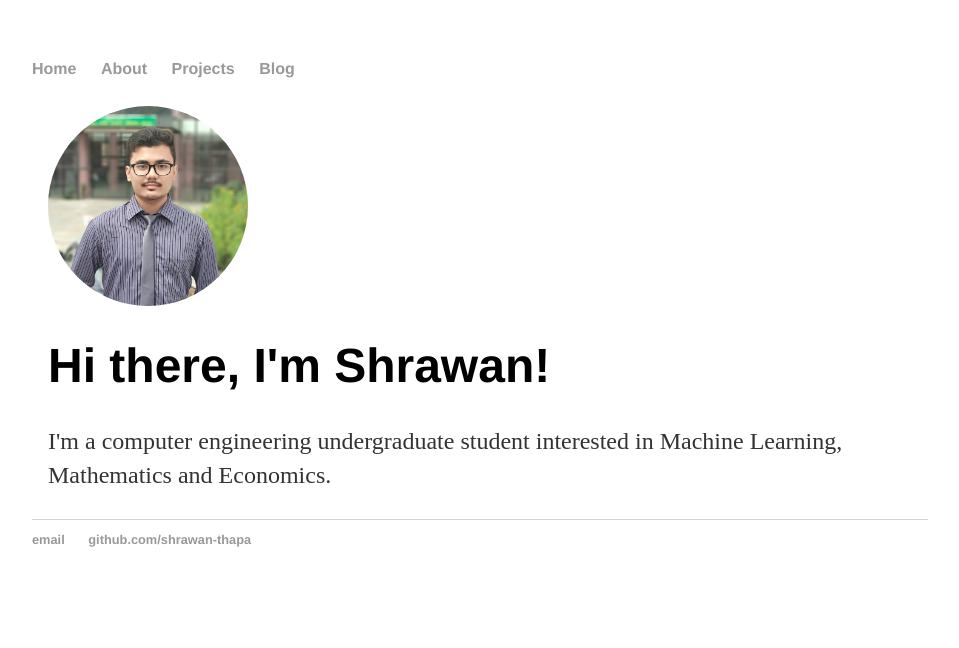
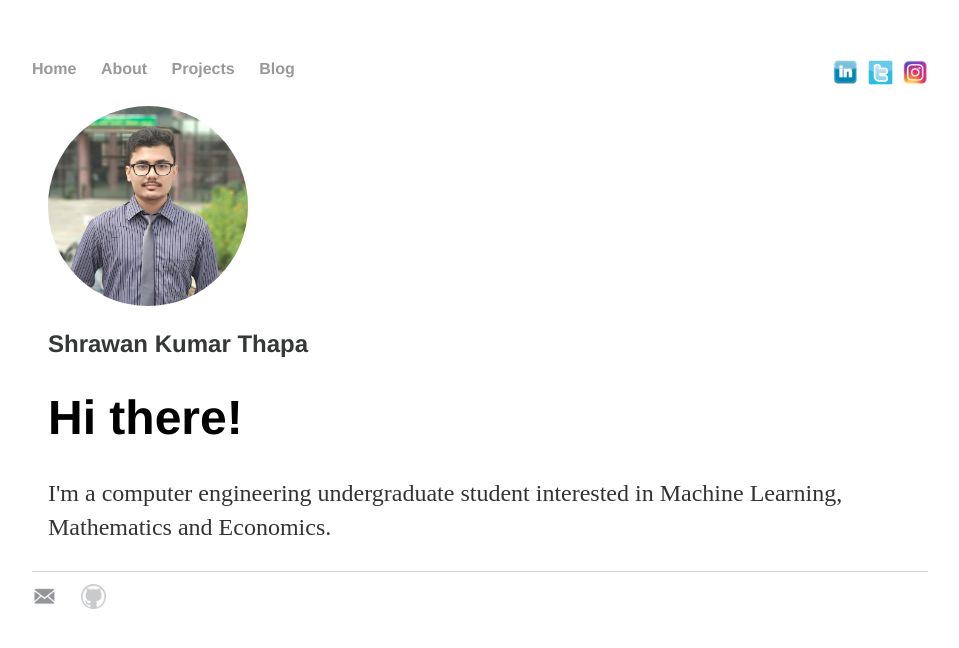
Before and after one commit to shrawan-thapa/shrawan-thapa.github.io, a Jekyll site: the page built from index.html, in a window 1280 px wide. Shown: the top 648 px of the page, without its empty margins (160-1119 px from the left). Built offline with Jekyll 4.4.1, drawn with Linux system fonts in a browser that asks for light colours.

Commit message:
contact logos added

```diff
--- a/_layouts/default.html
+++ b/_layouts/default.html
@@ -11,8 +11,21 @@
 	        		<li><a href="/">Home</a></li>
 		        	<li><a href="/about">About</a></li>
 	        		<li><a href="/projects">Projects</a></li>
-	        		<li><a href="/blog">Blog</a></li>
-	    		</ul>
+					<li><a href="/blog">Blog</a></li>
+
+					<a href="https://www.instagram.com/i_amshrawan/">
+                        <img alt="Instagram" src="images/instagram.png" width=25 height=25 align='right'/>
+					</a>
+
+					<a href="https://twitter.com/iam_shrawan">
+                        <img alt="Twitter" src="images/twitter.png" width=25 height=25 align='right'/>
+					</a>
+
+					<a href="https://www.linkedin.com/in/shrawan-thapa-79b713142/">
+                        <img alt="Linkedin" src="images/linkedin.png" width=25 height=25 align='right' />
+					</a>
+
+				</ul>
 			</nav>
 			<div class="container">
 
@@ -21,8 +34,16 @@
 			</div><!-- /.container -->
 			<footer>
 	    		<ul>
-	        		<li><a href="mailto:shrawan.thapa0174@gmail.com">email</a></li>
-	        		<li><a href="https://github.com/shrawan-thapa">github.com/shrawan-thapa</a></li>
+	        		<li>
+						<a href="mailto:shrawan.thapa0174@gmail.com">
+							<img alt='Gmail' src='images/gmail.png' width=25 height=25 align='left'>
+						</a>
+					</li>
+					<li>
+						<a href="https://github.com/shrawan-thapa">
+							<img alt='Github' src='images/github.png' width=25 height=25 align='left'>
+						</a>
+					</li>
 				</ul>
 			</footer>
 		</body>
--- a/css/main.css
+++ b/css/main.css
@@ -12,6 +12,10 @@ nav ul li, footer ul li {
     display: inline-block;
     margin-right: 20px;
     margin-bottom: 10px;
+    text-align: right;
+}
+nav img{
+    padding-left: 10px;
 }
 a {
     text-decoration: none;
--- a/index.html
+++ b/index.html
@@ -6,6 +6,8 @@ title: Shrawan Kumar Thapa
         <div class="circular--portrait">
                 <img  src="images/me.jpg"/>
         </div>
-        <h1>Hi there, I'm Shrawan!</h1>
+        <h3> Shrawan Kumar Thapa </h3>
+
+        <h1>Hi there!</h1>
 	<p>I'm a computer engineering undergraduate student interested in Machine Learning, Mathematics and Economics.</p>
 </div><!-- /.blurb -->
```
Also changed, not shown: images/github.png (added), images/gmail.png (added), images/instagram.png (added), images/linkedin.png (added), images/twitter.png (added).
